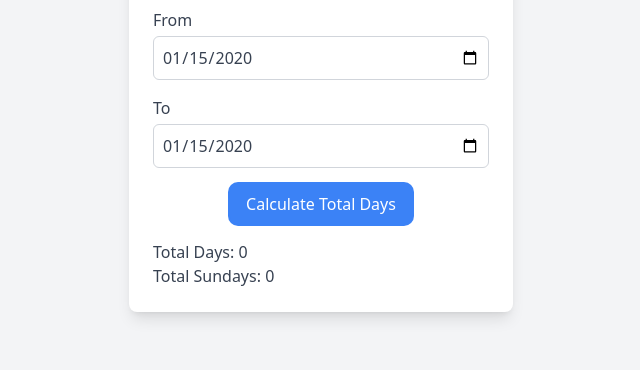
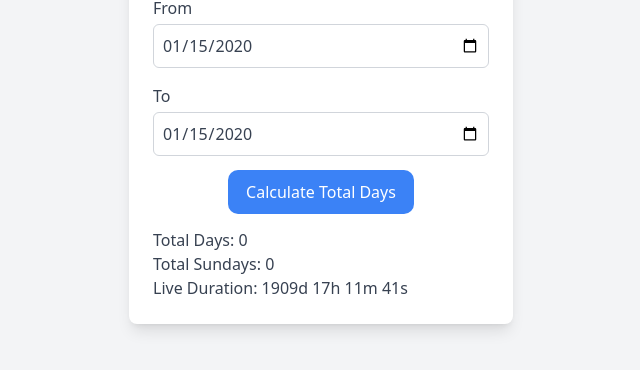
Before and after one commit to kachakaran6/Date-Range, a plain HTML site: page index.html in a window 1280 px wide. Both pictures are taken after typing "2020-01-15", "2020-01-15" into the empty fields and a click on the button "Calculate Total Days". Shown: the part 276-646 px from the top of the page, without its empty margins (319-959 px from the left). Drawn offline with nearby package versions, Linux system fonts and the light colour scheme.

Commit message:
time added

```diff
--- a/index.html
+++ b/index.html
@@ -50,8 +50,12 @@
         <label id="totalDaysLabel" class="block font-medium"
           >Total Days: 0</label
         >
+
         <label id="totalSundaysLabel" class="block font-medium"
           >Total Sundays: 0</label
+        >
+        <label id="liveDurationLabel" class="block font-medium"
+          >Live Duration: 0d 0h 0m 0s</label
         >
       </div>
     </div>
@@ -61,13 +65,15 @@
       const to = document.querySelector('input[name="to"]');
       const totalDaysLabel = document.getElementById("totalDaysLabel");
       const totalSundaysLabel = document.getElementById("totalSundaysLabel");
+      const liveDurationLabel = document.getElementById("liveDurationLabel");
+
+      let liveInterval;
 
       function totaldays() {
         const fromdate = new Date(from.value);
         const todate = new Date(to.value);
 
         if (fromdate && todate && !isNaN(fromdate) && !isNaN(todate)) {
-          // Calculate total days
           const totalDays = Math.round(
             (todate - fromdate) / (1000 * 3600 * 24)
           );
@@ -79,15 +85,39 @@
             if (currentDate.getDay() === 0) {
               sundayCount++;
             }
-            currentDate.setDate(currentDate.getDate() + 1); // Move to the next day
+            currentDate.setDate(currentDate.getDate() + 1);
           }
 
           totalDaysLabel.textContent = `Total Days: ${totalDays}`;
           totalSundaysLabel.textContent = `Total Sundays: ${sundayCount}`;
+
+          // Start live duration update
+          clearInterval(liveInterval);
+          liveInterval = setInterval(() => updateLiveDuration(fromdate), 1000);
+          updateLiveDuration(fromdate); // initial call
         } else {
           totalDaysLabel.textContent = "Please select valid dates.";
           totalSundaysLabel.textContent = "";
+          liveDurationLabel.textContent = "";
         }
+      }
+
+      function updateLiveDuration(fromdate) {
+        const now = new Date();
+        let diff = Math.abs(now - fromdate);
+
+        const days = Math.floor(diff / (1000 * 60 * 60 * 24));
+        diff -= days * (1000 * 60 * 60 * 24);
+
+        const hours = Math.floor(diff / (1000 * 60 * 60));
+        diff -= hours * (1000 * 60 * 60);
+
+        const minutes = Math.floor(diff / (1000 * 60));
+        diff -= minutes * (1000 * 60);
+
+        const seconds = Math.floor(diff / 1000);
+
+        liveDurationLabel.textContent = `Live Duration: ${days}d ${hours}h ${minutes}m ${seconds}s`;
       }
     </script>
   </body>
```
